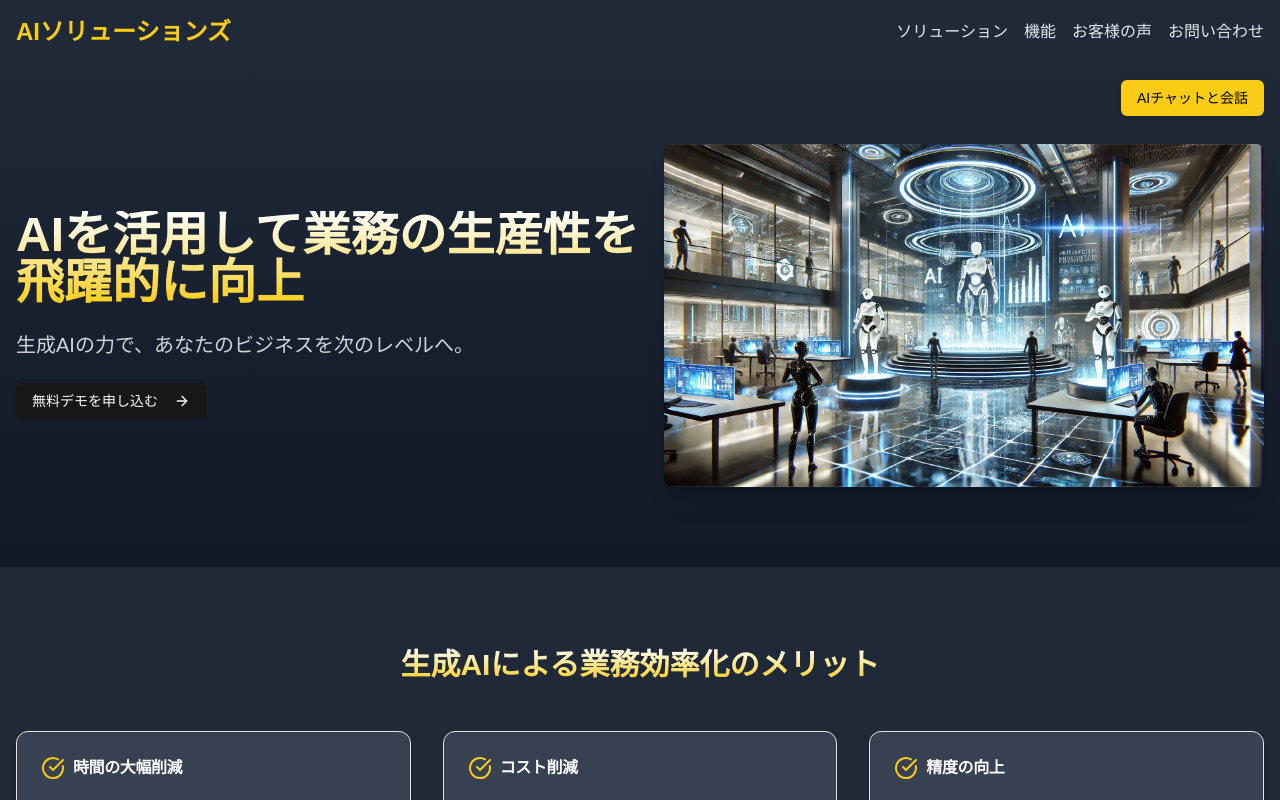
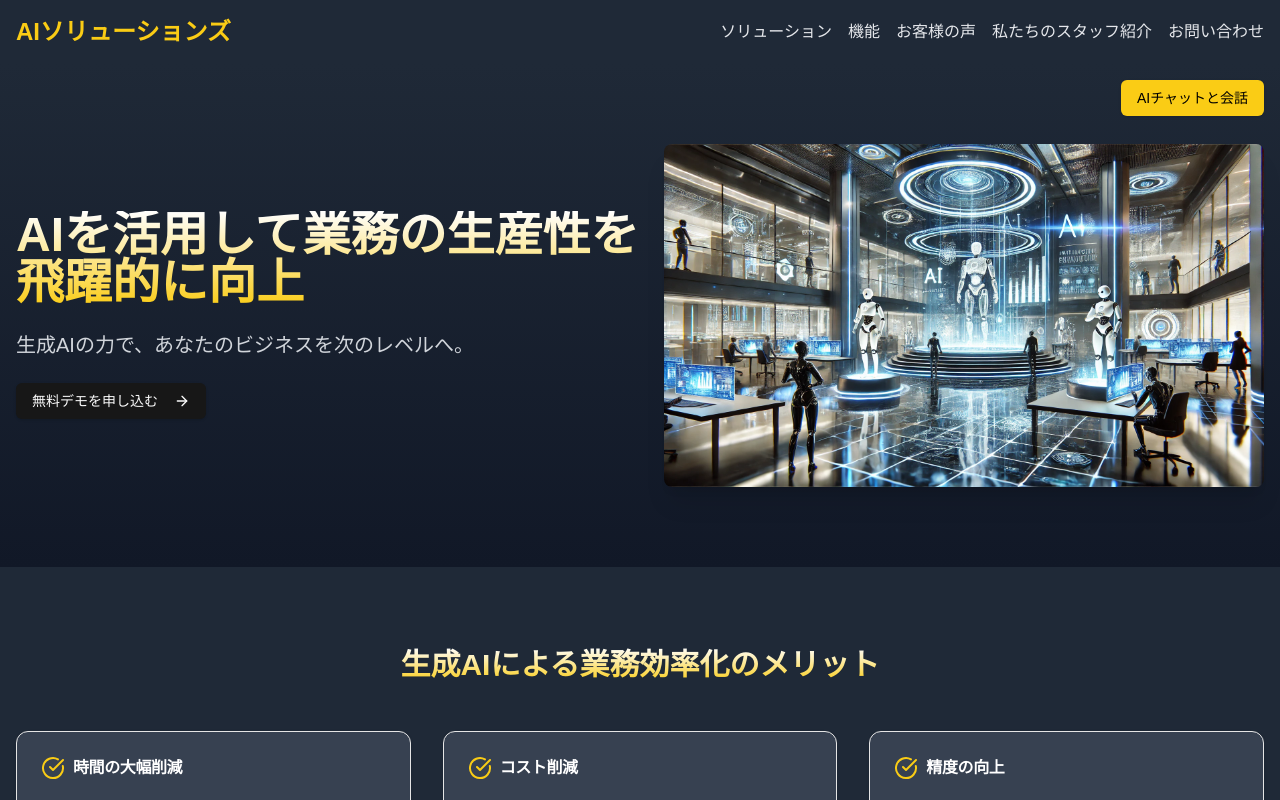
Before and after one commit to kazu5150/AI-Startup-LP, a Next.js app: page / in a window 1280 px wide. Shown: the top 800 px of the page. Built offline with nearby package versions, Linux system fonts and the light colour scheme.

Commit message:
little_fixed

```diff
--- a/components/Header.tsx
+++ b/components/Header.tsx
@@ -12,6 +12,7 @@ export function Header() {
             <li><Link href="#solutions" className="text-gray-200 hover:text-yellow-400">ソリューション</Link></li>
             <li><Link href="#features" className="text-gray-200 hover:text-yellow-400">機能</Link></li>
             <li><Link href="#testimonials" className="text-gray-200 hover:text-yellow-400">お客様の声</Link></li>
+            <li><Link href="#team" className="text-gray-200 hover:text-yellow-400">私たちのスタッフ紹介</Link></li>
             <li><Link href="#contact" className="text-gray-200 hover:text-yellow-400">お問い合わせ</Link></li>
           </ul>
         </nav>
```
